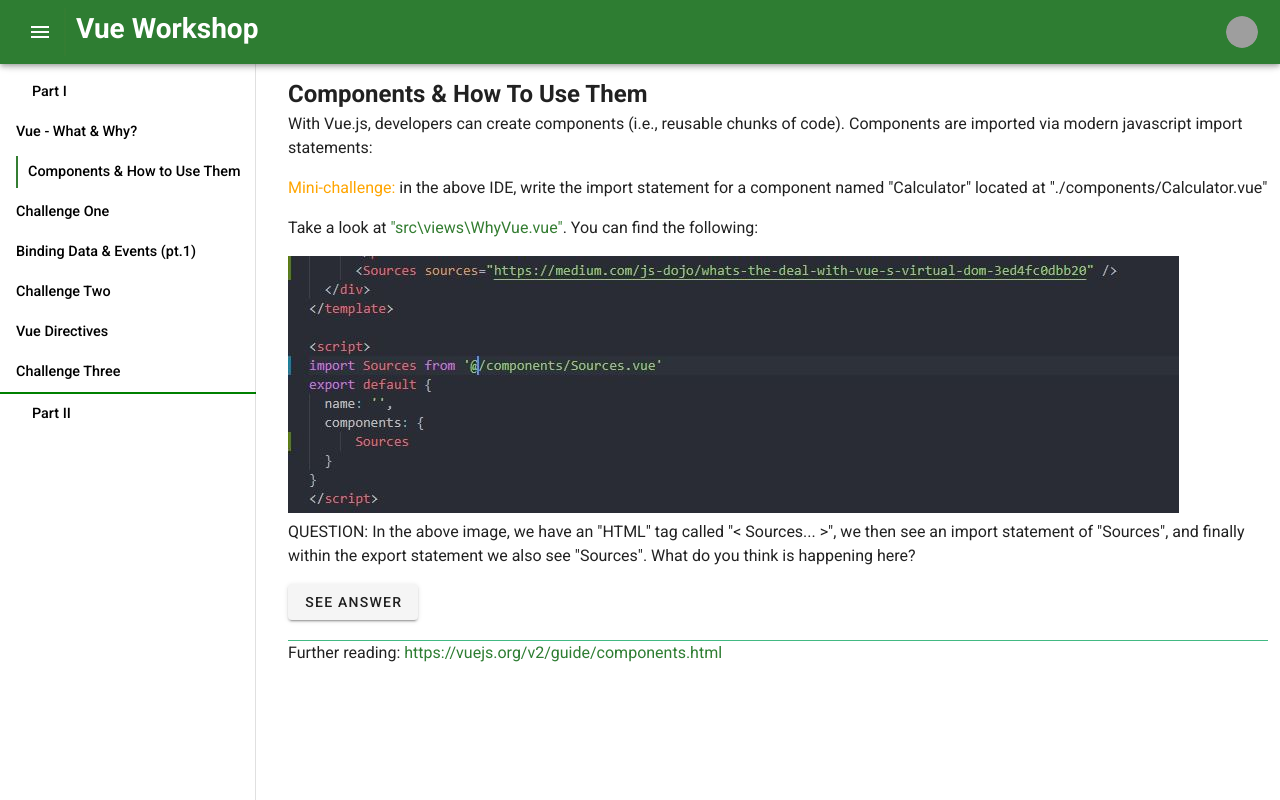
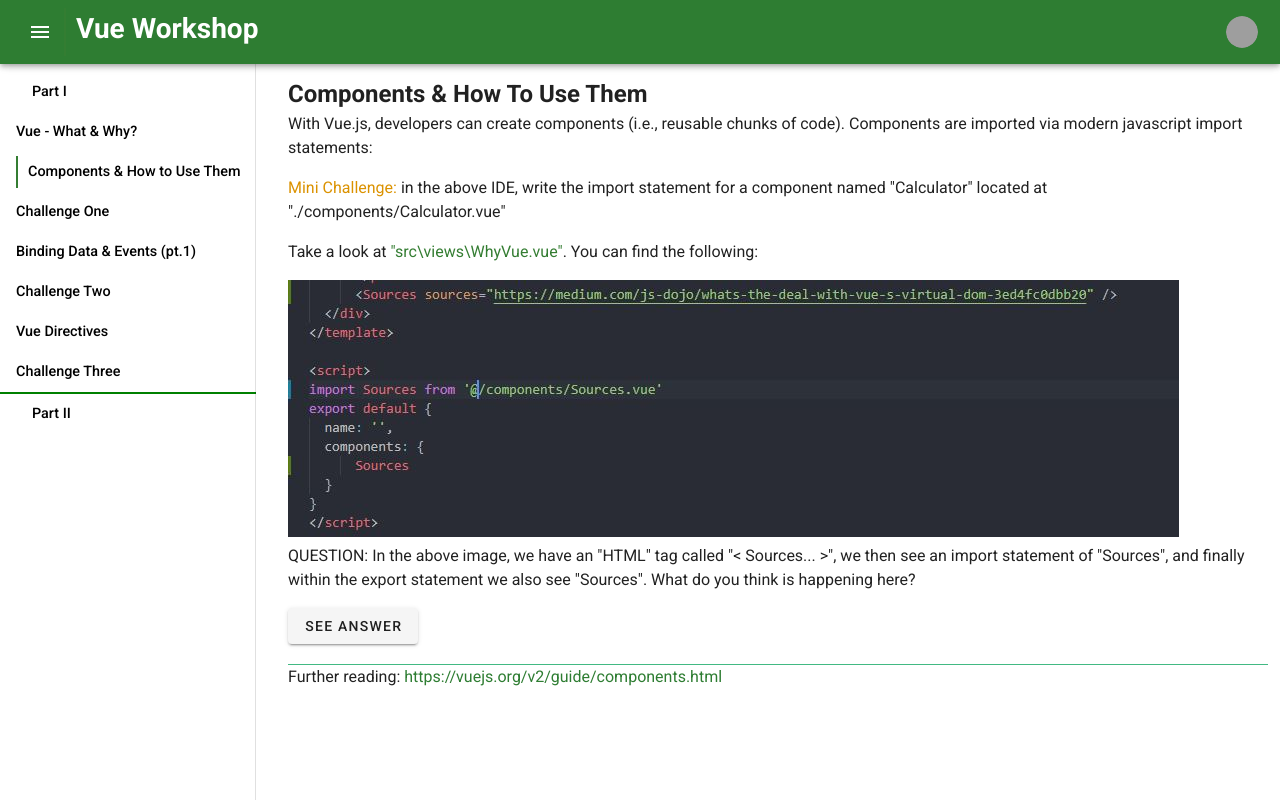
Before and after one commit to adamsimonini/vue-workshop, a Vue app: page /components in a window 1280 px wide. Built offline with nearby package versions, Linux system fonts and the light colour scheme; grey boxes are pictures that could not be loaded.

Commit message:
small changes
colors, instructions

```diff
--- a/src/App.vue
+++ b/src/App.vue
@@ -202,6 +202,6 @@ a {
   color: #347d32;
 }
 .challenge {
-  color: orange;
+  color: #db9200;
 }
 </style>
--- a/src/views/BindingData.vue
+++ b/src/views/BindingData.vue
@@ -5,8 +5,8 @@
           We already saw data binding in action when we changed the name of our farm. There, we did interpolation by using double curly braces to implant a javascript
           variable into our template area. As the variable changes, the content within the HTML will follow suit. It's just that simple!
       </p>
-      <Editor v-model="miniOne" lang="javascript" theme="chrome" width="500" height="100" />
-      <p><span class="challenge">Mini-challenge 1: </span>in the above IDE, change the value of someVariable to 'chicken'. What will be displayed in the p tag?</p>
+      <Editor v-model="miniOne" lang="html" theme="chrome" width="500" height="100" />
+      <p><span class="challenge">Mini Challenge 1: </span>in the above IDE, change the value of someVariable to 'chicken'. What will be displayed in the p tag?</p>
       <h3>Data binding</h3>
       <p>
           We can use Vue directives to do many things, one of which is binding of an input, as follows:
@@ -21,8 +21,8 @@
         </v-flex>
       <h4>Two way binding of text box: {{checkbox}}</h4>
       <v-checkbox v-model="checkbox" color="#2E7D32"> </v-checkbox>
-      <Editor v-model="miniTwo" lang="javascript" theme="chrome" width="500" height="120" />
-      <p><span class="challenge">Mini-challenge 2: </span> in the above IDE, make it so that the p tag has "default" as its default text. What happens if the user modifies the input value?</p>
+      <Editor v-model="miniTwo" lang="html" theme="chrome" width="500" height="120" />
+      <p><span class="challenge">Mini Challenge 2: </span> in the above IDE, make it so that the p tag has "default" as its default text. What happens if the user modifies the input value?</p>
 
       <h3>Directives and Events</h3>
       <p>
@@ -34,8 +34,8 @@
           (or "@click=harvest" for the short form). We made the click equal "harvest", so in our script area, we need to define the function "harvest". We will do that
           under the "methods" property of the object being returned by the "data()" function. Check the code on this page and make sure you understand what is going on with the click event. It's important for the next challenge.
       </p>
-      <Editor v-model="miniThree" lang="javascript" theme="chrome" width="500" height="120" />
-      <p><span class="challenge">Mini-challenge 3: </span> in the above IDE, make the second button also transmit an alert on click.</p>
+      <Editor v-model="miniThree" lang="html" theme="chrome" width="500" height="120" />
+      <p><span class="challenge">Mini Challenge 3: </span> in the above IDE, make the second button also transmit an alert on click.</p>
 
       <v-btn v-on:click='harvest'>Power On Harvester</v-btn>
   </div>
--- a/src/views/Components.vue
+++ b/src/views/Components.vue
@@ -5,7 +5,7 @@
           With Vue.js, developers can create components (i.e., reusable chunks of code). Components are imported via modern javascript import statements:
           <Editor v-model="iDEContent" @init="editorInit" lang="javascript" theme="chrome" width="500" height="45" />
       </p>
-      <p><span class="challenge">Mini-challenge: </span>in the above IDE, write the import statement for a component named "Calculator" located at "./components/Calculator.vue"</p>
+      <p><span class="challenge">Mini Challenge: </span>in the above IDE, write the import statement for a component named "Calculator" located at "./components/Calculator.vue"</p>
       <p>
           Take a look at <span class="path">"src\views\WhyVue.vue"</span>. You can find the following:
       </p>
```
Also changed, not shown: src/views/AssignmentOne.vue (line endings or trailing spaces).
